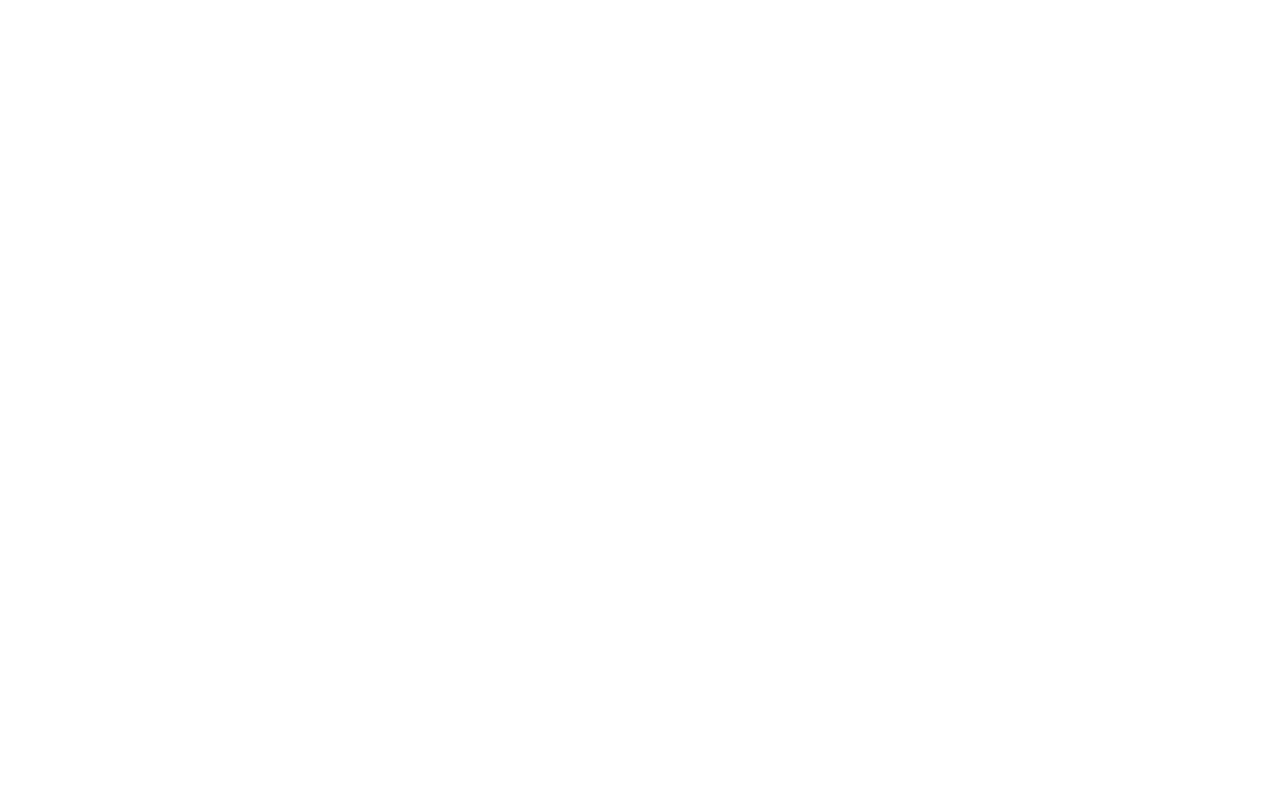
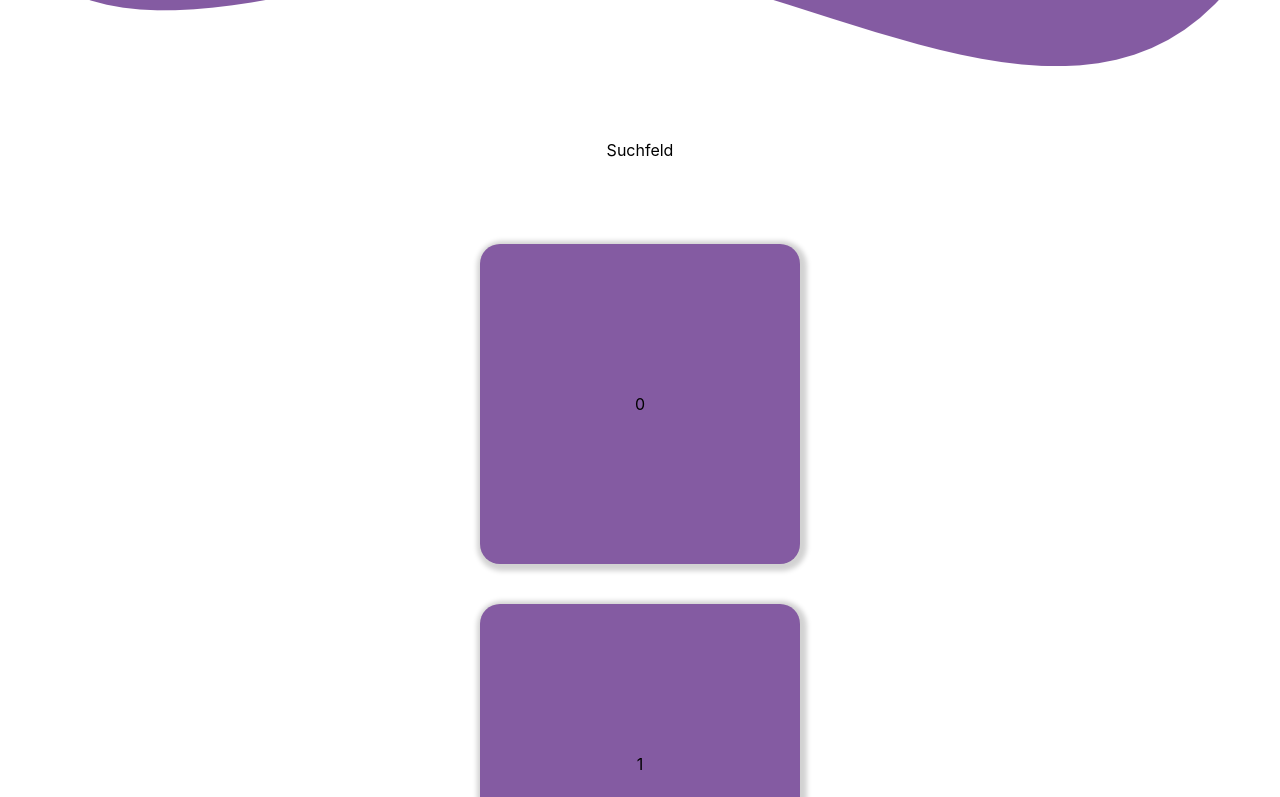
Before and after one commit to xSilentStorm313/Projekt-Web, a React (Create React App) app in the folder webapp/: page /start in a window 1280 px wide. Shown: the part 300-1097 px from the top of the page. Before the commit the page ends 800 px from the top, so only its background shows below. Built offline with nearby package versions, Linux system fonts and the light colour scheme.

Commit message:
Hauptseite bearbeitet

```diff
--- a/webapp/package.json
+++ b/webapp/package.json
@@ -8,8 +8,9 @@
     "@testing-library/user-event": "^13.5.0",
     "react": "^18.2.0",
     "react-dom": "^18.2.0",
-    "react-router-dom": "^6.4.5",
+    "react-router-dom": "^6.5.0",
     "react-scripts": "5.0.1",
+    "styled-components": "^5.3.6",
     "web-vitals": "^2.1.4"
   },
   "scripts": {
--- a/webapp/src/App.css
+++ b/webapp/src/App.css
@@ -18,7 +18,7 @@
   margin: 0 auto;
   max-width: 1000px;
   padding-right: 25px;
-  padding-left: 40px;
+  padding-left: 25px;
 }
 
 .icon {
--- a/webapp/src/Hauptseite.css
+++ b/webapp/src/Hauptseite.css
@@ -0,0 +1,5 @@
+.headerWellelila {
+    width: 100%;
+    height: auto;
+    margin-top: -1.6rem;
+  }
--- a/webapp/src/Hauptseite.js
+++ b/webapp/src/Hauptseite.js
@@ -1,12 +1,58 @@
 import React from "react";
 import "./Hauptseite.css"
+import TitleBarHauptseite from './components/TitleBarHauptseite';
 
-function Hauptseite() {
+import styled from 'styled-components';
 
+const Header = styled.div` // 1
+  height: 100px;
+  width: 100%;
+  background: #fff;
+  display: flex; // 2
+  justify-content: center;
+`;
+
+const Container = styled.div`
+  background: #fff;
+  display: flex;
+  justify-content: center; // 1
+  flex-flow: column wrap; // 2
+  width: 100%;
+  height: 100%;
+  flex-flow: row wrap;
+`;
+const List = styled.div`
+  display: flex;
+  justify-content: center; // 3
+  flex-flow: row wrap; // 4
+  flex-flow: column wrap;
+`;
+
+const Card = styled.div`
+  margin: 20px;
+  background: rgb(132, 91, 162);
+  height: 320px;
+  width: 320px;
+  border-radius: 20px;
+  box-shadow: 2px 2px 5px 5px rgb(210, 210, 210);
+  display: flex;
+  flex-flow: column; // 5
+  justify-content: center;
+  align-items: center;
+`;
+
+function App() {
     return (
-        <div className="my-page">
-        </div>
-    )
+        <Container>
+            <TitleBarHauptseite/>
+            <Header>
+                <p>Suchfeld</p>
+            </Header>
+            <List>
+                {[0, 1, 2, 3, 5, 6, 7, 8, 9].map(item => <Card>{item}</Card>)}
+            </List>
+        </Container>
+    );
 }
 
-export default Hauptseite;
+export default App;
--- /dev/null
+++ b/webapp/src/components/TitleBarHauptseite.js
@@ -0,0 +1,14 @@
+import header from  "./images/welle_header_lila.png" // anderer Speicherort
+import React from "react"
+
+export default function TitleBarHauptseite() {
+    return (
+        <div className="titlebarhauptseite">
+            <img src={header} className="headerWelle" alt="lilawelle" />
+            <br/><br/>
+        </div>
+    )
+}
+
+//<link href='https://css.gg/add-r.css' rel='stylesheet'></link>
+//            <i class="gg-add-r"></i>
```
Also changed, not shown: webapp/src/components/images/welle_header_lila.png (added), 1 other file (tests, documents, lock files or other folders).
